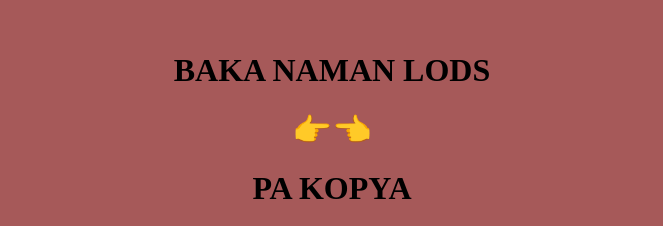
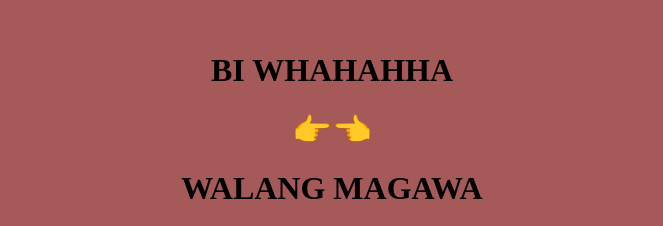
Before and after one commit to beginnerh/open, a plain HTML site: page open.html in a window 1280 px wide. Shown: the part 103-329 px from the top of the page, without its empty margins (308-971 px from the left). Drawn offline with Linux system fonts and the light colour scheme.

Commit message:
Update open.html

```diff
--- a/open.html
+++ b/open.html
@@ -3,9 +3,9 @@
 
 <body bgcolor="#a65959">
   <br>  <br>  <br>  <br>  <br>  <br>  <br>
-<center><h1>BAKA NAMAN LODS</h1></center>
+<center><h1>BI WHAHAHHA</h1></center>
 <center><h1>👉👈</h1></center>
-<center><h1>PA KOPYA</h1></center>
+<center><h1>WALANG MAGAWA</h1></center>
   <center><h1>3i LANG</h1></center>
   <center><video width="600" height="500"
 
```
